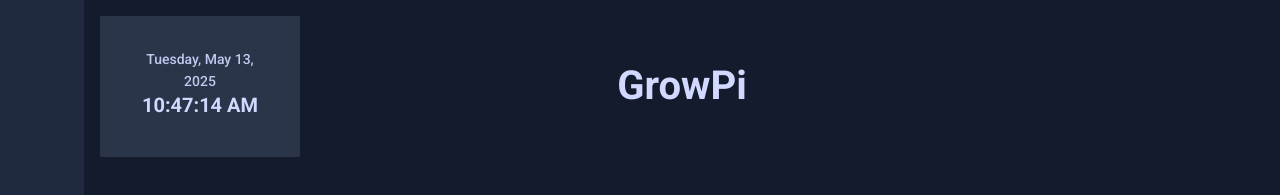
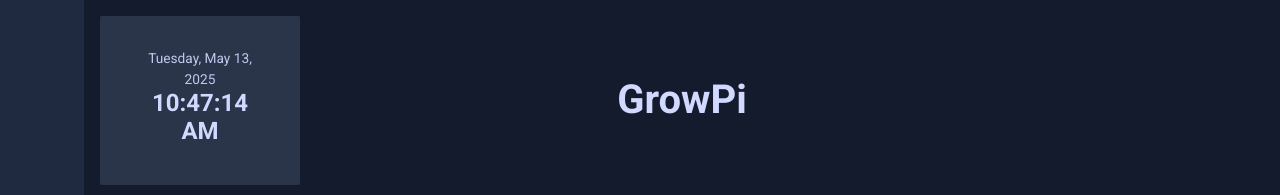
Before and after one commit to frankenwino/growpi-ui, a Next.js app: page /history/water-temperature in a window 1280 px wide. Shown: the top 195 px of the page. Built offline with nearby package versions, Linux system fonts and the light colour scheme; no server answers; some icons are missing.

Commit message:
feat: update typography variants in CurrentDateTime component for improved styling

```diff
--- a/src/app/components/CurrentDateTime.tsx
+++ b/src/app/components/CurrentDateTime.tsx
@@ -26,6 +26,9 @@
 
   const formattedTime = now && now.toLocaleTimeString();
 
+  // if (!now) {
+  //   return <Typography variant="h3">Loading...</Typography>;
+  // }
   return (
     <Card
       sx={{
@@ -41,7 +44,7 @@
     >
       <CardContent>
         <Typography
-          variant="h6"
+          // variant="h4"
           sx={{
             color: colors.grey?.[100],
             opacity: 0.9,
@@ -50,7 +53,7 @@
           {formattedDate || "\u00A0"}
         </Typography>
         <Typography
-          variant="h4"
+          variant="h3"
           fontWeight="bold"
           sx={{
             color: colors.grey?.[100],
```
